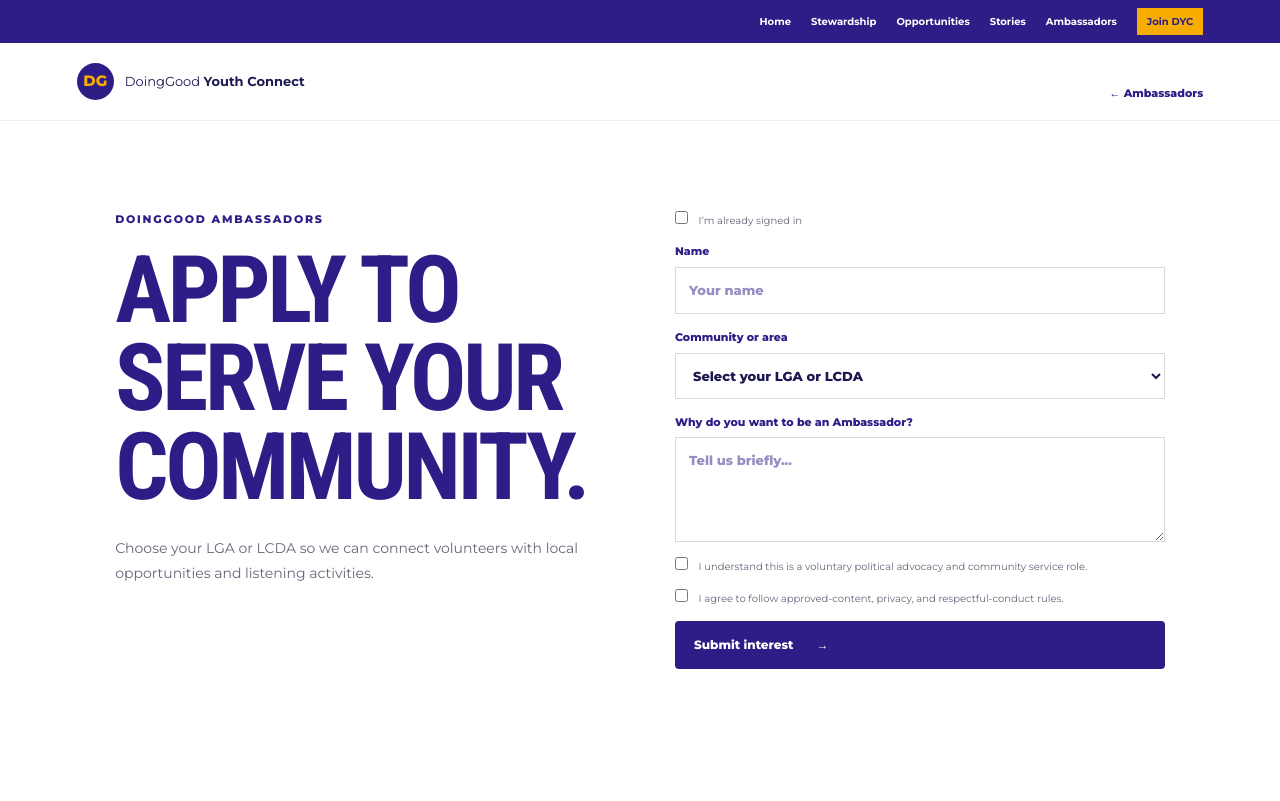
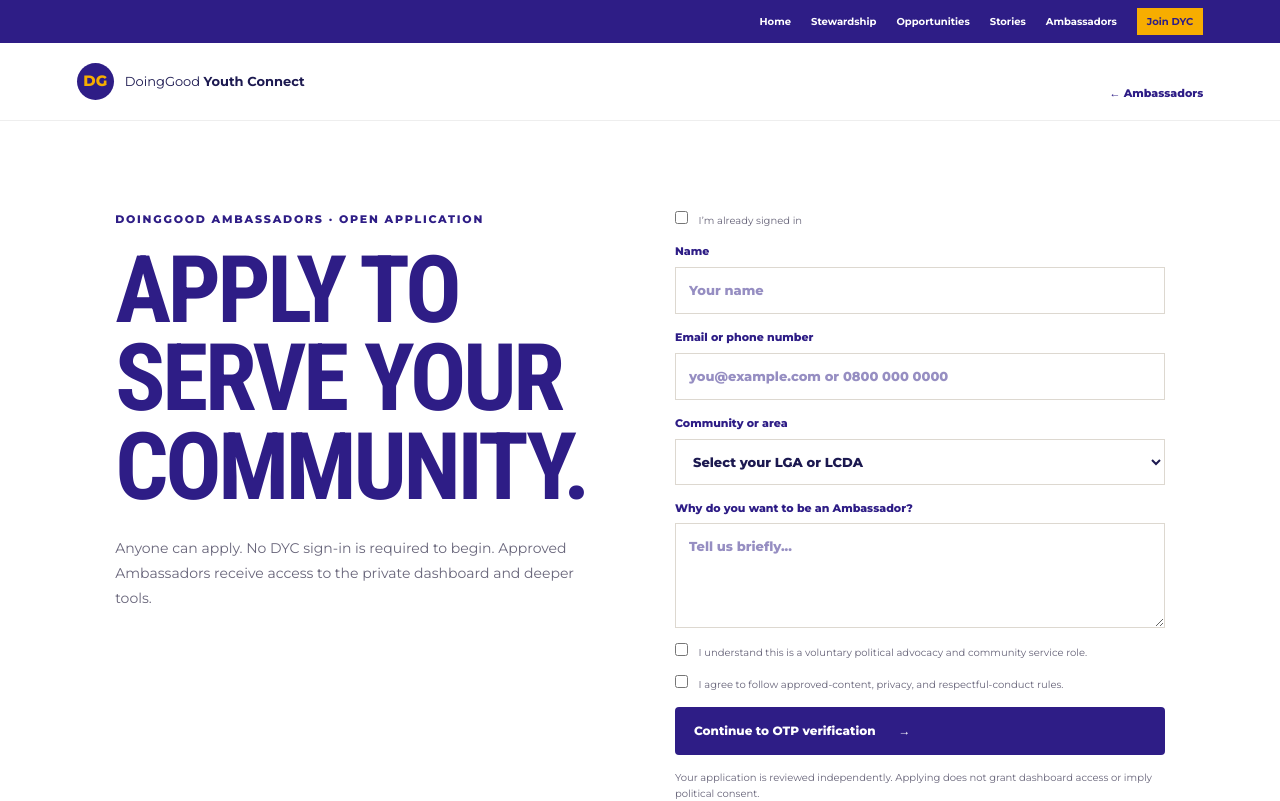
Before and after one commit to credithubng-ng/DGYC, a Next.js app: page /ambassadors/apply in a window 1280 px wide. Shown: the top 801 px of the page. Built offline with nearby package versions, Linux system fonts and the light colour scheme.

Commit message:
Keep Ambassador application public with OTP verification

```diff
--- a/app/ambassadors/apply/apply.css
+++ b/app/ambassadors/apply/apply.css
@@ -1,2 +1 @@
-.standalone-apply{min-height:calc(100vh - 140px)}.apply-section select{border:1px solid #ddd8d0;padding:13px;background:#fff;font:inherit;font-size:13px;color:var(--ink)}
-.saved-profile{background:#f1f8f3;border-left:4px solid #34a46f;padding:16px;display:flex;flex-direction:column;gap:6px;font-size:11px;line-height:1.6}.saved-profile span{color:var(--muted);font-size:10px}
+.standalone-apply{min-height:calc(100vh - 140px)}.apply-section select{border:1px solid #ddd8d0;padding:13px;background:#fff;font:inherit;font-size:13px;color:var(--ink)}.saved-profile{background:#f1f8f3;border-left:4px solid #34a46f;padding:16px;display:flex;flex-direction:column;gap:6px;font-size:11px;line-height:1.6}.saved-profile span{color:var(--muted);font-size:10px}.otp-copy{font-size:12px;line-height:1.6;color:var(--muted)}.text-button{border:0;background:transparent;color:var(--blue);font:800 10px Montserrat;text-align:left;padding:7px 0;cursor:pointer}.apply-section form small{color:var(--muted);font-size:10px;line-height:1.6}
```
Also changed, not shown: app/ambassadors/apply/page.tsx (+2 -4 lines).
